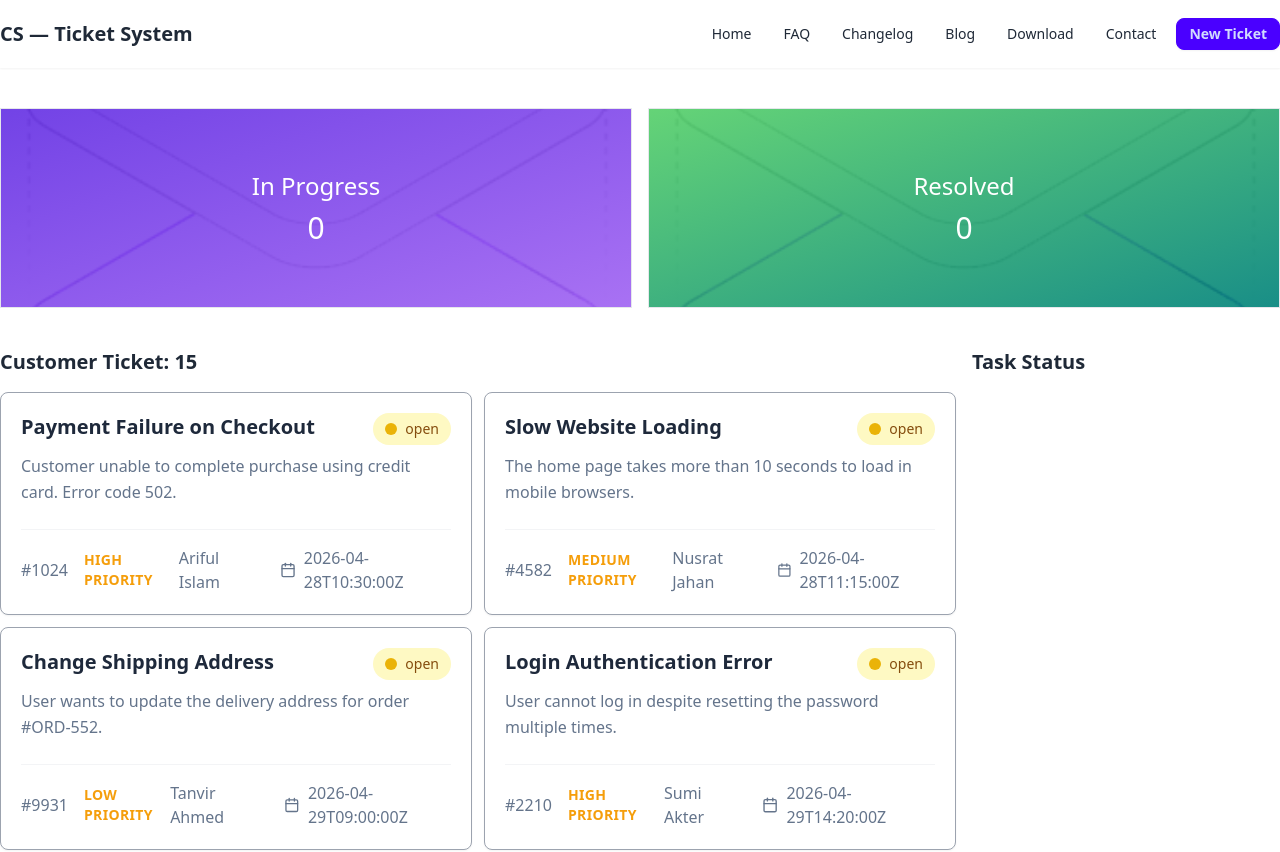
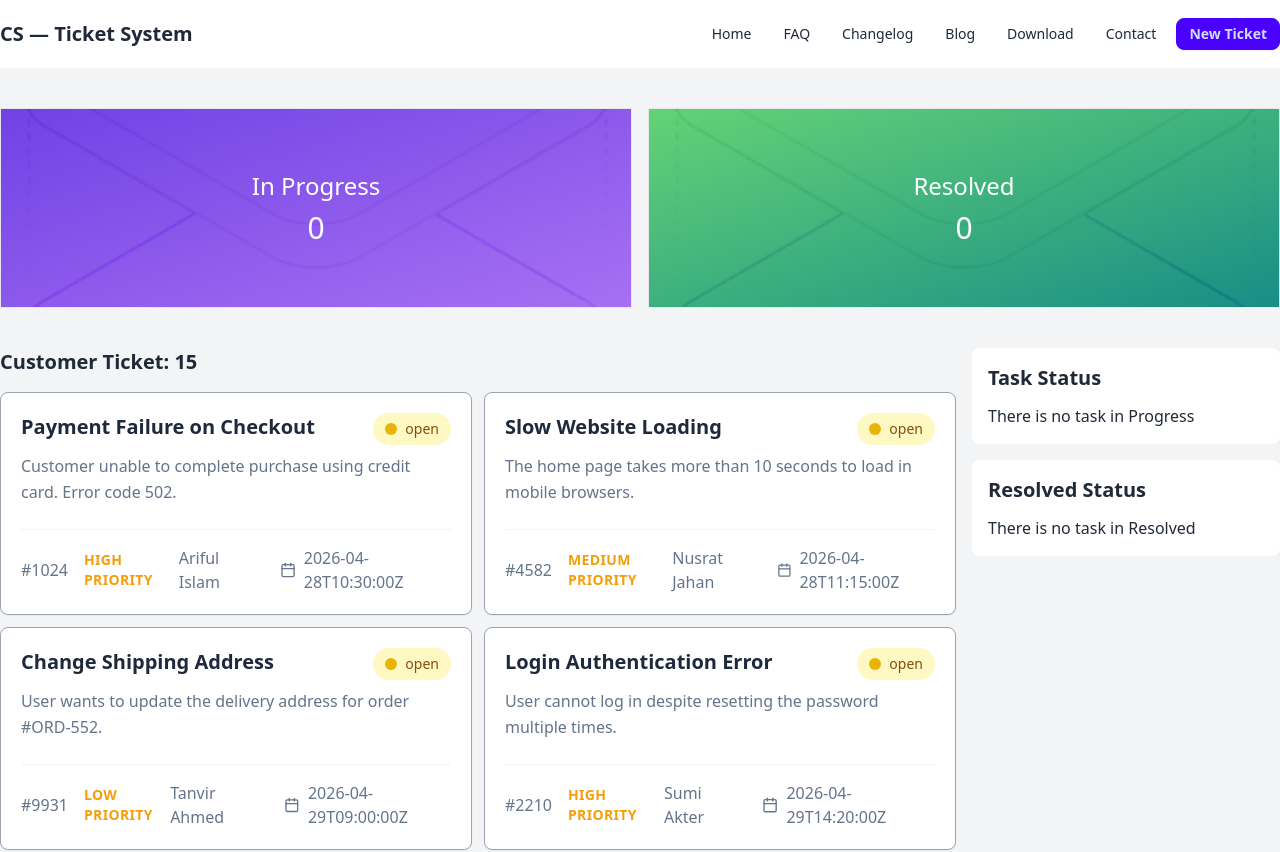
Before and after one commit to ashrafulasif123/customer-ticket, a React (Vite) app: page / in a window 1280 px wide. Shown: the top 852 px of the page. Built offline with nearby package versions, Linux system fonts and the light colour scheme.

Commit message:
Complete Customer Ticket

```diff
--- a/package.json
+++ b/package.json
@@ -12,6 +12,7 @@
   "dependencies": {
     "react": "^19.2.5",
     "react-dom": "^19.2.5",
+    "react-icons": "^5.6.0",
     "react-toastify": "^11.1.0"
   },
   "devDependencies": {
--- a/src/components/CustomerTickets/CustomerTickets.jsx
+++ b/src/components/CustomerTickets/CustomerTickets.jsx
@@ -4,6 +4,7 @@ import Navbar from '../Navbar/Navbar'
 import Progress from '../Progress/Progress'
 import ProgressTickets from "../ProgressTickets/ProgressTickets";
 import { toast } from "react-toastify";
+import ResolvedTickets from "../ResolvedTickets/ResolvedTickets";
 
 const CustomerTickets = ({ ticketPromise }) => {
 
@@ -36,13 +37,15 @@ const CustomerTickets = ({ ticketPromise }) => {
     const handleResolvedTicket = (ticket) => {
         console.log(ticket)
         setResolvedTickets([...resolvedTickets, ticket])
+        const updateCustomerTickets = customerTickets.filter(customerTicket => customerTicket.id !== ticket.id)
+        setCustomerTickets(updateCustomerTickets)
     }
 
     return (
         <>
             <Navbar></Navbar>
+            <div className="bg-gray-100">
                 <div className='max-w-[1300px] m-auto'>
-
                     <div className='grid grid-cols-2 gap-4'>
                         <Progress progress='In Progress' progressTickets={progressTickets}></Progress>
                         <Progress progress="Resolved" resolvedTickets={resolvedTickets}></Progress>
@@ -57,11 +60,16 @@ const CustomerTickets = ({ ticketPromise }) => {
                             </div>
                         </div>
                         <div className='col-span-3'>
-                        <h1 className='text-xl font-bold'>Task Status</h1>
-                        <div className="">
+                            <div className="mb-4">
                                 {
                                     <ProgressTickets progressTickets={progressTickets} handleResolvedTicket={handleResolvedTicket} resolvedTickets={resolvedTickets}></ProgressTickets>
                                 }
+                            </div>
+                            <div className="">
+                                {
+                                    <ResolvedTickets resolvedTickets={resolvedTickets}></ResolvedTickets>
+                                }
+                            </div>
                         </div>
                     </div>
                 </div>
--- a/src/components/ProgressTicket/ProgressTicket.jsx
+++ b/src/components/ProgressTicket/ProgressTicket.jsx
@@ -2,7 +2,7 @@ const ProgressTicket = ({ progressTicket, handleResolvedTicket, resolvedTickets
     const { id, title } = progressTicket
     const isResolved = resolvedTickets.find(resolvedTicket => resolvedTicket.id === id)
     return (
-        <div class="bg-white p-2 rounded-lg shadow-[0_4px_6px_-1px_rgba(0,0,0,0.05),0_2px_4px_-1px_rgba(0,0,0,0.03)] border border-gray-400 w-[350px] my-4">
+        <div class="bg-gray-100 p-2 rounded-lg shadow-[0_4px_6px_-1px_rgba(0,0,0,0.05),0_2px_4px_-1px_rgba(0,0,0,0.03)]  my-4">
             <h2 class="text-lg font-semibold text-gray-900 mb-5">
                 {title}
             </h2>
--- a/src/components/ProgressTickets/ProgressTickets.jsx
+++ b/src/components/ProgressTickets/ProgressTickets.jsx
@@ -3,9 +3,19 @@ import ProgressTicket from "../ProgressTicket/ProgressTicket";
 const ProgressTickets = ({ progressTickets, handleResolvedTicket, resolvedTickets }) => {
     // console.log(progressTickets)
     return (
-        <div>
+        <div className="bg-white p-4 rounded-lg">
+            <h1 className='text-xl font-bold'>Task Status</h1>
+
             {
+                progressTickets.length > 0
+                ?
                 progressTickets.map(progressTicket => <ProgressTicket key={progressTicket.id} progressTicket={progressTicket} handleResolvedTicket={handleResolvedTicket} resolvedTickets={resolvedTickets}></ProgressTicket>)
+                :
+                <>
+                   <div className="mt-3">
+                        <h3>There is no task in Progress</h3>
+                    </div>
+                </>
             }
         </div>
     );
--- a/src/components/ResolvedTickets/ResolvedTickets.jsx
+++ b/src/components/ResolvedTickets/ResolvedTickets.jsx
@@ -1,7 +1,21 @@
-const ResolvedTickets = () => {
+import ResolvedTicket from "../ResovedTicket/ResolvedTicket";
+
+const ResolvedTickets = ({ resolvedTickets }) => {
+    console.log(resolvedTickets)
     return (
-        <div>
-
+        <div className="bg-white p-4 rounded-lg">
+            <h1 className='text-xl font-bold'>Resolved Status</h1>
+            {
+                resolvedTickets.length > 0
+                    ?
+                    resolvedTickets.map(resolvedTicket => <ResolvedTicket key={resolvedTicket.id} resolvedTicket={resolvedTicket}></ResolvedTicket>)
+                    :
+                    <>
+                        <div className="mt-3">
+                            <h3>There is no task in Resolved</h3>
+                        </div>
+                    </>
+            }
         </div>
     );
 };
--- /dev/null
+++ b/src/components/ResovedTicket/ResolvedTicket.jsx
@@ -0,0 +1,15 @@
+import { FaCheck } from "react-icons/fa";
+
+const ResolvedTicket = ({resolvedTicket}) => {
+    const {title} = resolvedTicket
+    return (
+        <div class="bg-green-100 p-2 rounded-lg shadow-[0_4px_6px_-1px_rgba(0,0,0,0.05),0_2px_4px_-1px_rgba(0,0,0,0.03)] my-4">
+            <h2 class="text-lg font-semibold text-gray-900 mb-5">
+                {title}
+            </h2>
+            <span><FaCheck className="inline-block text-green-600"/>Completed</span>
+        </div>
+    );
+};
+
+export default ResolvedTicket;
```
Also changed, not shown: 1 other file (tests, documents, lock files or other folders). Lines whose indentation alone changed are shown as unchanged.
